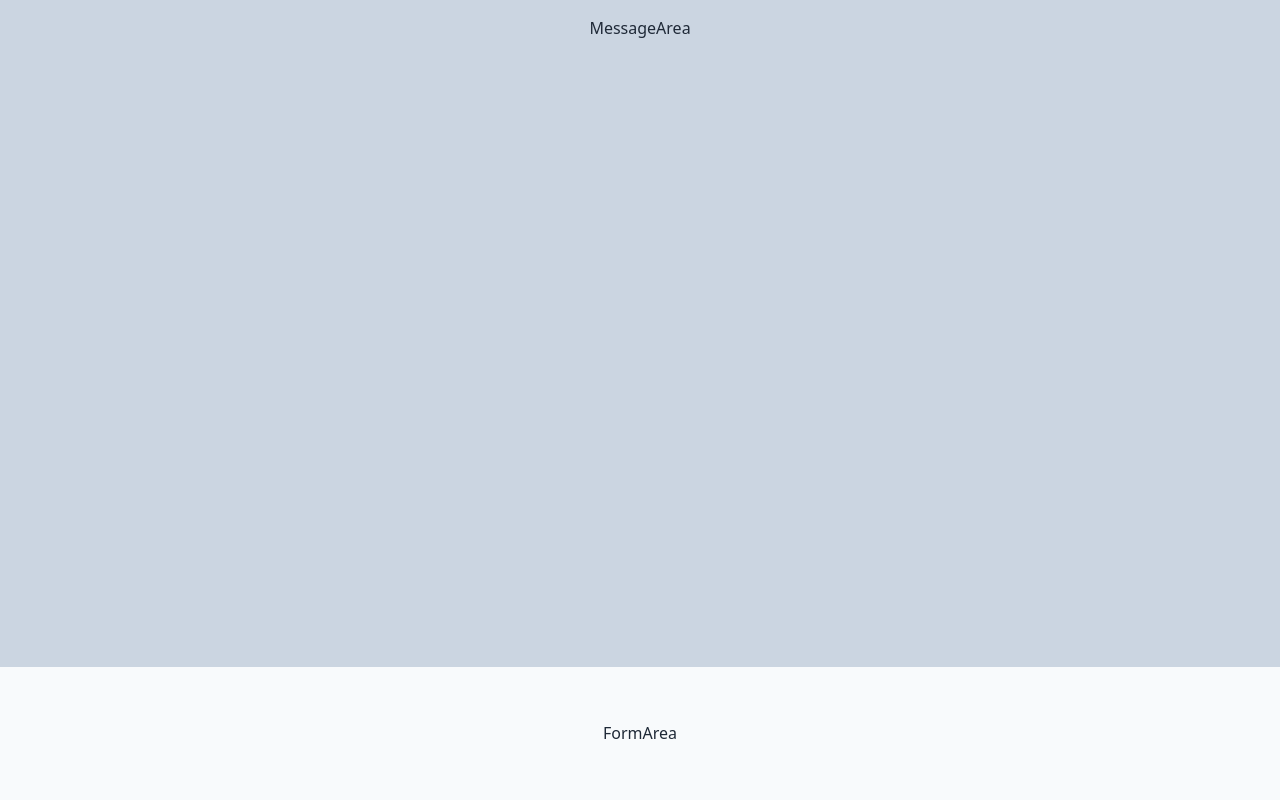
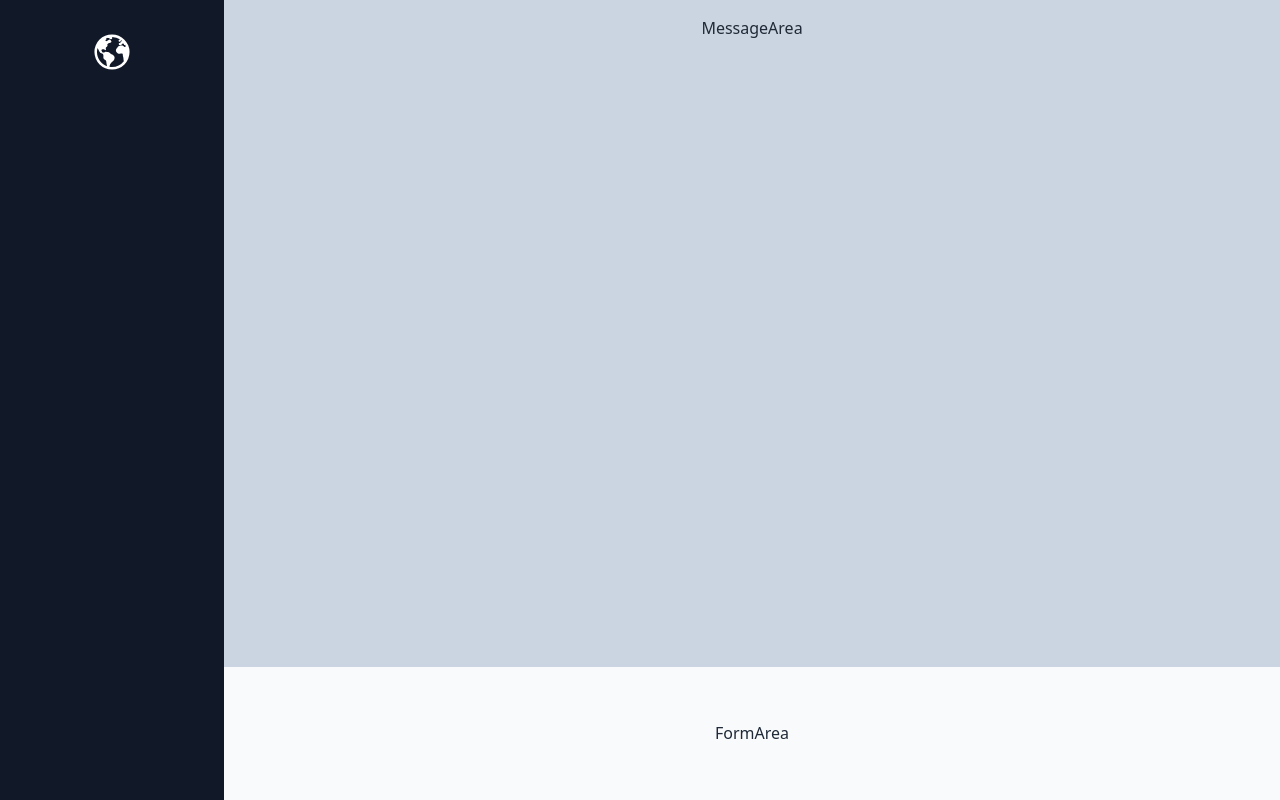
Before and after one commit to takakimiyajima/rag-aoai-frontend, a Next.js app: page / in a window 1280 px wide. Built offline with nearby package versions, Linux system fonts and the light colour scheme.

Commit message:
feat: sidebar

```diff
--- a/src/app/(main)/layout.tsx
+++ b/src/app/(main)/layout.tsx
@@ -3,13 +3,13 @@
 import { ReactNode } from "react"
 import { Provider } from "react-redux"
 import { store } from "@/store/store"
-// import SideMenu from ''
+import SideMenu from '@/components/SideMenu/SideMenu'
 
 const ManiLayout = ({ children }: { children: ReactNode }) => {
   return (
     <div className="flex h-screen">
       <Provider store={store}>
-        {/* <SideMenu /> */}
+        <SideMenu />
         <main className="flex-1 bg-slate-50 overflow-auto">{children}</main>
       </Provider>
     </div>
--- /dev/null
+++ b/src/components/SideMenu/SideMenu.tsx
@@ -0,0 +1,15 @@
+import { IoEarth } from 'react-icons/io5'
+// import NavList from ''
+
+const SideMenu = () => {
+  return (
+    <div className="w-56 pt-8 bg-gray-900 text-white">
+      <h1 className='flex justify-center px-4 text-2xl font-bold'>
+        <IoEarth className='size-10' />
+      </h1>
+      {/* <NavList /> */}
+    </div>
+  )
+}
+
+export default SideMenu
```
